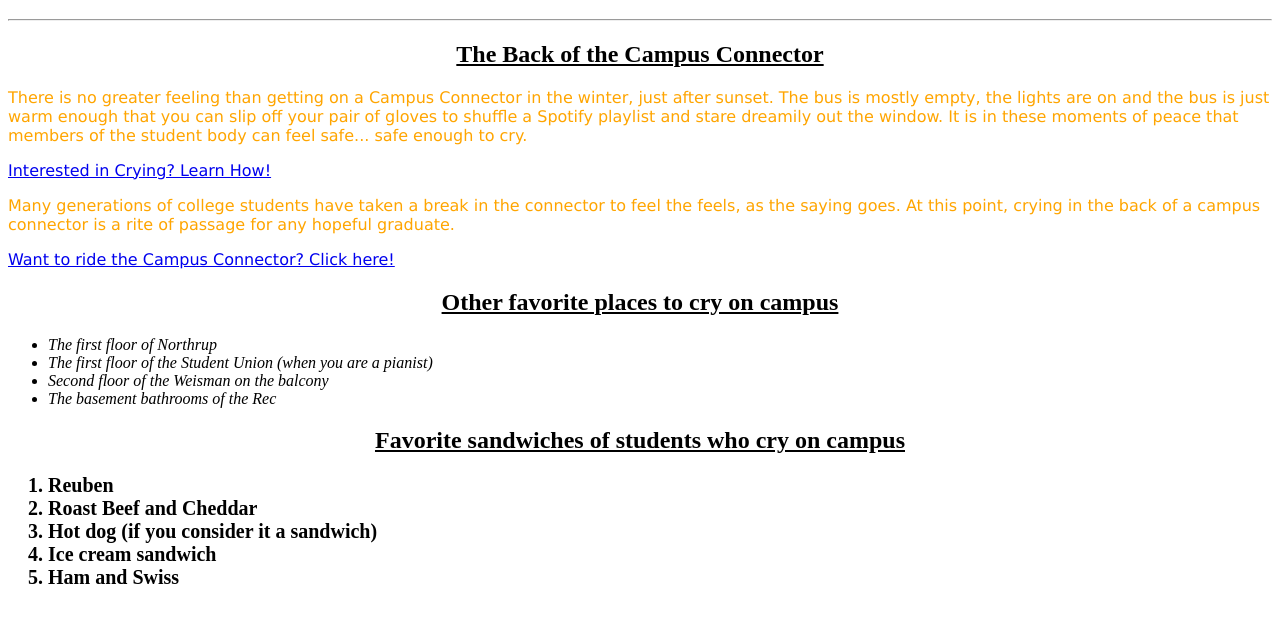
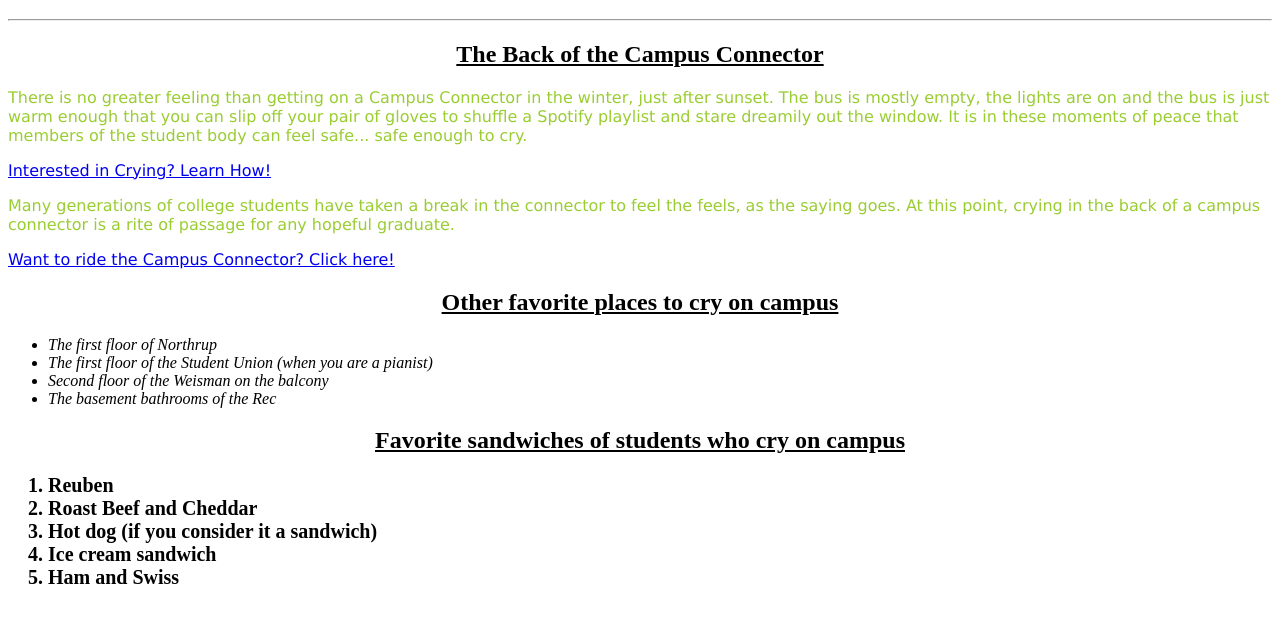
Before and after one commit to james-brandt/internal_style_sheet, a plain HTML site: page index.html in a window 1280 px wide. Shown: the part 61-684 px from the top of the page. Drawn offline with Linux system fonts and the light colour scheme.

Commit message:
Color update

```diff
--- a/index.html
+++ b/index.html
@@ -22,7 +22,7 @@
             -webkit-background-clip: text;
             -webkit-text-fill-color: transparent;}
         h2 {text-align:center; text-decoration: underline;}
-        p {color: orange; font-family: Verdana,Geneva,sans-serif;}
+        p {color: yellowgreen; font-family: Verdana,Geneva,sans-serif;}
         ul {font-style: italic;}
         ol {font-weight: bold; font-size: 20px}
     </style>
```
